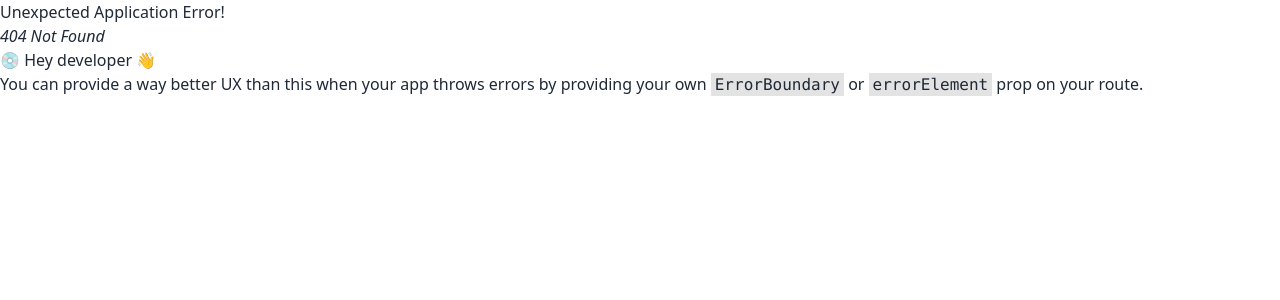
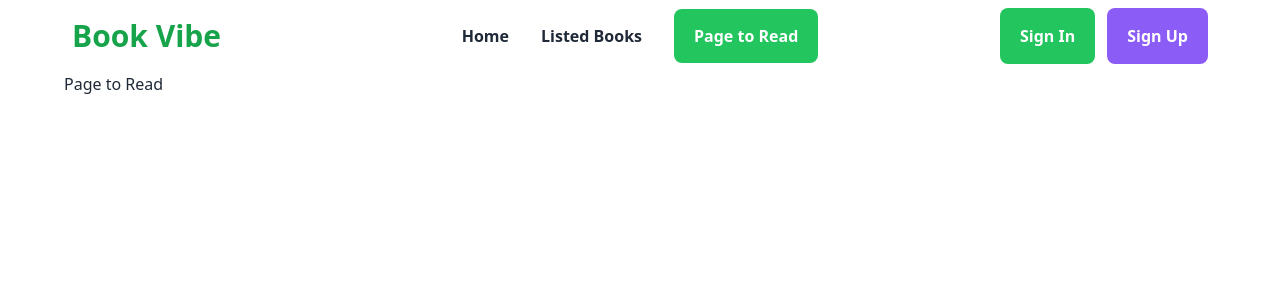
Before and after one commit to Shahriar3809/book-vibe, a React (Vite) app: page /PageToRead in a window 1280 px wide. Before the commit this address had no page. Shown: the top 300 px of the page. Built offline with nearby package versions, Linux system fonts and the light colour scheme.

Commit message:
Navbar added

```diff
--- /dev/null
+++ b/src/Components/ListedBooks.jsx
@@ -0,0 +1,11 @@
+
+
+const ListedBooks = () => {
+    return (
+        <div>
+            Listed Books
+        </div>
+    );
+};
+
+export default ListedBooks;
--- a/src/Components/Navbar.jsx
+++ b/src/Components/Navbar.jsx
@@ -1,57 +1,51 @@
+import { Link, NavLink } from "react-router-dom";
 
 
 const Navbar = () => {
     return (
       <div className="navbar">
         <div className="navbar-start ">
-          <div className="dropdown">
-            <div tabIndex={0} role="button" className="btn btn-ghost lg:hidden">
-              <svg
-                xmlns="http://www.w3.org/2000/svg"
-                className="h-5 w-5"
-                fill="none"
-                viewBox="0 0 24 24"
-                stroke="currentColor"
-              >
-                <path
-                  strokeLinecap="round"
-                  strokeLinejoin="round"
-                  strokeWidth="2"
-                  d="M4 6h16M4 12h8m-8 6h16"
-                />
-              </svg>
-            </div>
-            <ul
-              tabIndex={0}
-              className="menu menu-sm dropdown-content mt-3 z-[1] p-2 shadow bg-base-100 rounded-box w-52"
-            >
-              <li>
-                <a>Home</a>
-              </li>
-
-              <li>
-                <a>Listed Books</a>
-              </li>
-
-              <li>
-                <a>Page to Read</a>
-              </li>
-            </ul>
-          </div>
-          <a className="text-3xl font-bold">Book Vibe</a>
+          <a className="text-3xl text-green-600 font-bold">Book Vibe</a>
         </div>
         <div className="navbar-center hidden lg:flex">
-          <ul className="menu menu-horizontal px-1">
+          <ul className="flex font-semibold gap-8">
             <li>
-              <a>Home</a>
+              <NavLink
+                className={({ isActive }) =>
+                  isActive
+                    ? " px-5 py-4  rounded-lg text-white font-bold text-base bg-green-500"
+                    : ""
+                }
+                to="/"
+              >
+                Home
+              </NavLink>
             </li>
 
             <li>
-              <a>Listed Books</a>
+              <NavLink
+                className={({ isActive }) =>
+                  isActive
+                    ? " px-5 py-4  rounded-lg text-white font-bold text-base bg-green-500"
+                    : ""
+                }
+                to="/listedBooks"
+              >
+                Listed Books
+              </NavLink>
             </li>
 
             <li>
-              <a>Page to Read</a>
+              <NavLink
+                className={({ isActive }) =>
+                  isActive
+                    ? " px-5 py-4  rounded-lg text-white font-bold text-base bg-green-500"
+                    : ""
+                }
+                to="/PageToRead"
+              >
+                Page to Read
+              </NavLink>
             </li>
           </ul>
         </div>
--- /dev/null
+++ b/src/Components/PageToRead.jsx
@@ -0,0 +1,11 @@
+
+
+const PageToRead = () => {
+    return (
+        <div>
+            Page to Read
+        </div>
+    );
+};
+
+export default PageToRead;
--- a/src/Layouts/Root.jsx
+++ b/src/Layouts/Root.jsx
@@ -5,7 +5,7 @@ import Navbar from "../Components/Navbar";
 const Root = () => {
     return (
         <div className="max-w-6xl mx-auto">
-            This is root
+
             <Navbar></Navbar>
             <Outlet></Outlet>
         </div>
--- /dev/null
+++ b/src/Pages/ErrorPage.jsx
@@ -0,0 +1,15 @@
+import { Link } from "react-router-dom";
+
+
+const ErrorPage = () => {
+    return (
+      <div className="text-center flex flex-col gap-5 items-center justify-center h-screen">
+        <h1 className="text-6xl font-bold ">No Page Found...</h1>
+        <button className="bg-green-500 p-5 rounded-lg font-bold text-xl text-white mt-5">
+          <Link to="/">Go to Home</Link>
+        </button>
+      </div>
+    );
+};
+
+export default ErrorPage;
--- a/src/main.jsx
+++ b/src/main.jsx
@@ -5,18 +5,30 @@ import './index.css'
 import { createBrowserRouter, RouterProvider } from "react-router-dom";
 import Root from './Layouts/Root';
 import Home from './Pages/Home';
+import ListedBooks from './Components/ListedBooks';
+import PageToRead from './Components/PageToRead';
+import ErrorPage from './Pages/ErrorPage';
 
 
 const router = createBrowserRouter([
   {
     path: "/",
     element: <Root></Root>,
+    errorElement: <ErrorPage></ErrorPage>,
     children: [
       {
-        path: '/',
-        element: <Home></Home>
-      }
-    ]
+        path: "/",
+        element: <Home></Home>,
+      },
+      {
+        path: "/listedBooks",
+        element: <ListedBooks></ListedBooks>,
+      },
+      {
+        path: '/PageToRead',
+        element: <PageToRead></PageToRead>,
+      },
+    ],
   },
 ]);
 
```
